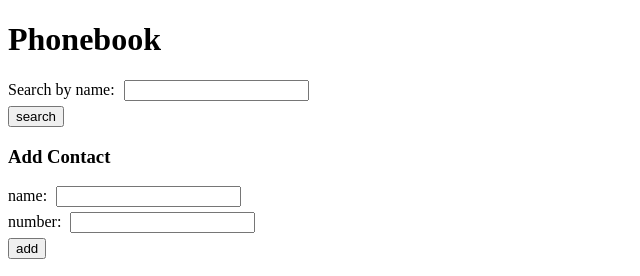
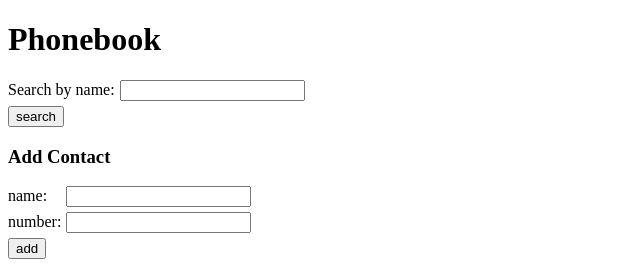
Before and after one commit to emilyperi/full-stack, a React (Create React App) app in the folder part2/phonebook/: page / in a window 1280 px wide. Shown: the top 276 px of the page, without its empty margins (0-640 px from the left). Built offline with nearby package versions, Linux system fonts and the light colour scheme.

Commit message:
lined up input boxes

```diff
--- a/part2/phonebook/src/components/AddContact.js
+++ b/part2/phonebook/src/components/AddContact.js
@@ -18,11 +18,15 @@ const AddContact = (props) => {
         props.setNewNumber('')
       }
 
+      const labelStyle = {
+        marginRight: "14px"
+      }
+
     return(
         <>
         <h3>Add Contact</h3>
         <form onSubmit={addPerson}>
-        <Field label="name" value={props.newName} setValue={props.setNewName}/>
+        <Field label="name" labelStyle={labelStyle} value={props.newName} setValue={props.setNewName}/>
         <Field label="number" value={props.newNumber} setValue={props.setNewNumber}/>
         <div>
           <button  type="submit">add</button>
--- a/part2/phonebook/src/components/Field.js
+++ b/part2/phonebook/src/components/Field.js
@@ -1,14 +1,16 @@
   const Field = (props) => {
+    console.log(props.labelStyle)
     const inputStyle = {
-        marginLeft: "5px",
-        marginBottom: "5px"
-      }
+      marginLeft: "5px",
+      marginBottom: "5px"
+    }
     const handleValueChange = (event) => {
         props.setValue(event.target.value)
       }
     return (
         <div>
-            {props.label}: <input style={inputStyle} value={props.value} onChange={handleValueChange}/>
+            <span style={props.labelStyle}>{props.label}:</span>
+            <input style={inputStyle} value={props.value} onChange={handleValueChange}/>
         </div>
     )
 }
```
